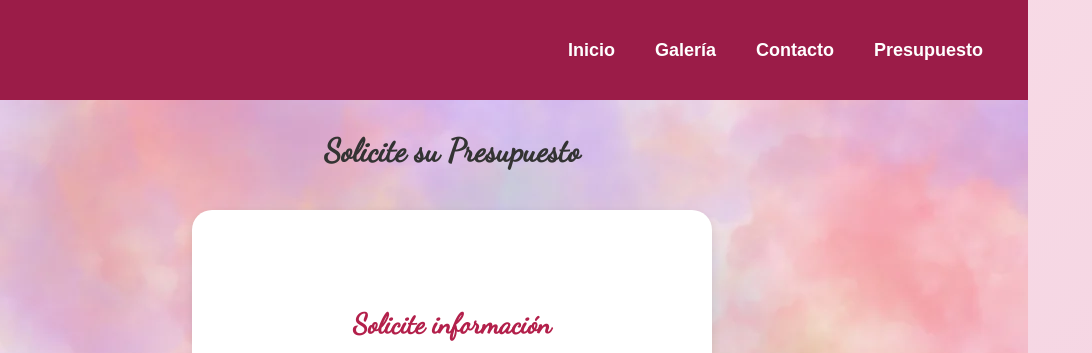
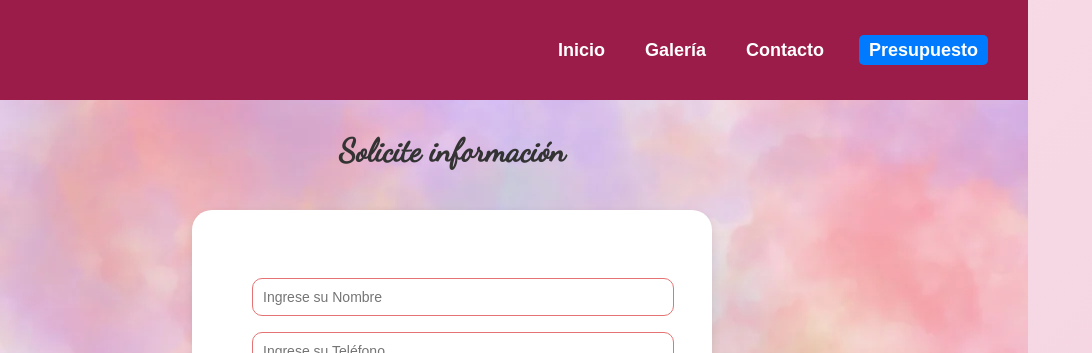
Before and after one commit to lilicode25/lilian_hidalgo1_trabajoHTML, a plain HTML site: page views/presupuesto.html in a window 1280 px wide. Shown: the top 353 px of the page, 188-1280 px from the left. Drawn offline with Linux system fonts and the light colour scheme.

Commit message:
actualizo pagina web

```diff
--- a/css/estilos.css
+++ b/css/estilos.css
@@ -426,7 +426,7 @@ textarea:invalid {
 }
 
 /* ========== CONTACTO ========= */
-a.activo {
+a.active {
   color: white;
   background-color: #007bff;
   border-radius: 5px;
--- a/views/presupuesto.html
+++ b/views/presupuesto.html
@@ -44,13 +44,13 @@
 
         <!-- Título principal -->
         <h1 class="title" style="text-align:center; font-family:'Dancing Script', cursive;">
-            Solicite su Presupuesto
+            Solicite información
         </h1>
 
         <!-- ===================== FORMULARIO ===================== -->
         <section class="form-register">
 
-            <h4>Solicite información</h4>
+
 
             <!--
                 * El formulario utiliza método GET por simplicidad.
```
Also changed, not shown: index.html (+1 -0 lines), views/contacto.html (+1 -1 lines), views/galeria.html (+2 -2 lines).
